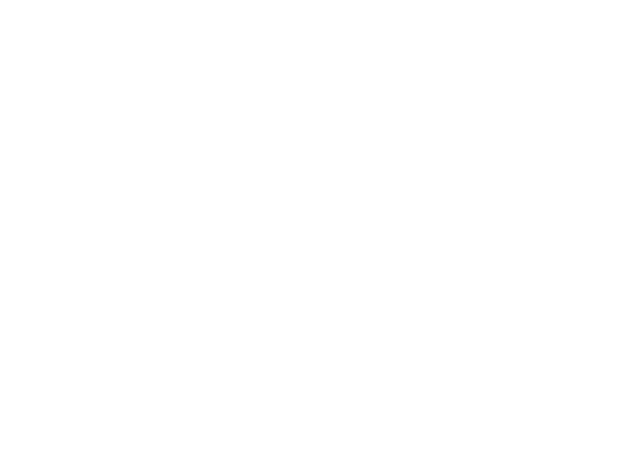
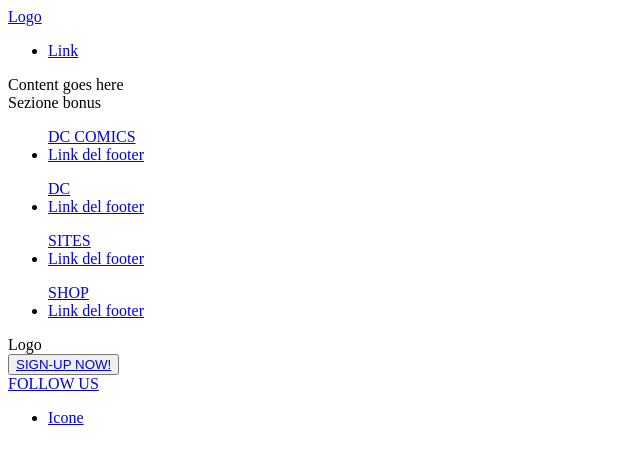
Before and after one commit to iachinimarta/vue-dc-comics, a Vue app: page / in a window 1280 px wide. Shown: the top 464 px of the page, without its empty margins (0-640 px from the left). Built offline with nearby package versions, Linux system fonts and the light colour scheme.

Commit message:
Impostazione macroblocchi

```diff
--- a/src/components/MyFooter.vue
+++ b/src/components/MyFooter.vue
@@ -1,5 +1,34 @@
 <template>
   <footer>
+    <div class="footer-link">
+      <ul>
+        <div><a href="#">DC COMICS</a></div>
+        <li><a href="#">Link del footer</a></li>
+      </ul>
+      <ul>
+        <div><a href="#">DC</a></div>
+        <li><a href="#">Link del footer</a></li>
+      </ul>
+      <ul>
+        <div><a href="#">SITES</a></div>
+        <li><a href="#">Link del footer</a></li>
+      </ul>
+      <ul>
+        <div><a href="#">SHOP</a></div>
+        <li><a href="#">Link del footer</a></li>
+      </ul>
+    </div>
+    <div class="big-logo">Logo</div>
+
+    <div class="social-section">
+      <button class="subscribe"><a href="#"> SIGN-UP NOW!</a></button>
+      <div class="social-icon">
+        <div><a href="#">FOLLOW US</a></div>
+        <ul>
+          <li><a href="#">Icone</a></li>
+        </ul>
+      </div>
+    </div>
 
   </footer>
 </template>
--- a/src/components/MyHeader.vue
+++ b/src/components/MyHeader.vue
@@ -1,6 +1,16 @@
 <template>
     <header>
+        <div class="logo">
+            <a href="#">Logo</a>
+        </div>
 
+        <nav>
+            <ul>
+                <li>
+                    <a href="#">Link</a>
+                </li>
+            </ul>
+        </nav>
     </header>
 
 </template>
--- a/src/components/MyMain.vue
+++ b/src/components/MyMain.vue
@@ -1,6 +1,8 @@
 <template>
   <main>
+    <div class="contents"> Content goes here </div>
 
+    <div class="bonus">Sezione bonus</div>
   </main>
 </template>
 
```
